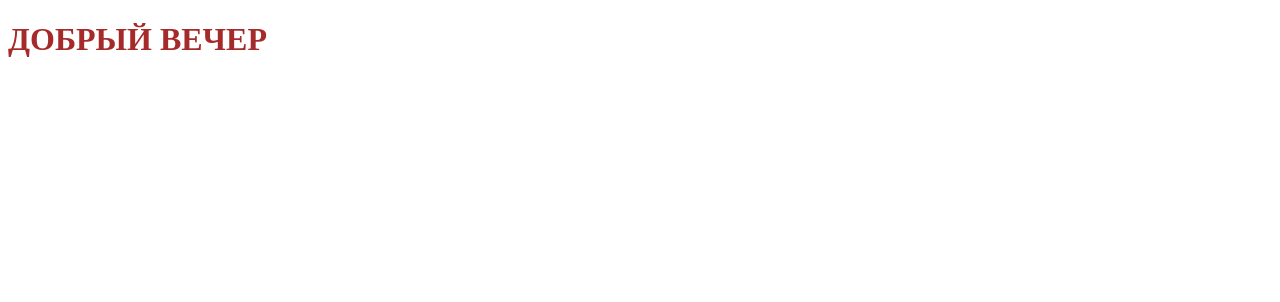
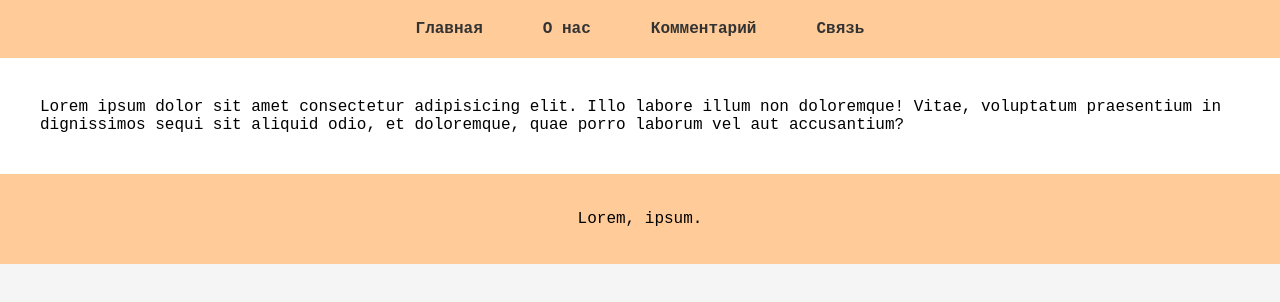
Before and after one commit to EnzeSuzuran/Dom, a plain HTML site: page index.html in a window 1280 px wide. Drawn offline with Linux system fonts and the light colour scheme.

Commit message:
Создана базовая структура сайта

```diff
--- /dev/null
+++ b/CSS/style.css
@@ -0,0 +1,40 @@
+body {
+    margin: 0;
+    font-family: 'Courier New', Courier, monospace;
+    background-color: #f5f5f5;
+}
+
+header {
+    background-color: #ffcc99;
+    padding: 20px;
+}
+
+nav ul {
+    list-style: none;
+    margin: 0;
+    padding: 0;
+    display: flex;
+    justify-content: center;
+}
+
+nav ul li {
+    margin: 0 30px;
+}
+
+nav ul li a {
+    text-decoration: none;
+    color: #333;
+    font-weight: bold;
+}
+
+main {
+    padding: 40px;
+    background-color: #fff;
+    min-height: max-content;
+}
+
+footer {
+    background-color: #ffcc99;
+    padding: 20px;
+    text-align: center;
+}
--- a/index.html
+++ b/index.html
@@ -4,11 +4,24 @@
     <meta charset="UTF-8">
     <meta name="viewport" content="width=device-width, initial-scale=1.0">
     <title>Document</title>
-    <link rel="stylesheet" href="./style.css">
+    <link rel="stylesheet" href="./CSS/style.css">
 </head>
 <body>
     <header>
-        <h1>ДОБРЫЙ ВЕЧЕР</h1>
+        <nav>
+            <ul>
+                <li><a href="#">Главная</a></li>
+                <li><a href="#">О нас</a></li>
+                <li><a href="#">Комментарий</a></li>
+                <li><a href="#">Связь</a></li>
+            </ul>
+        </nav>
     </header>
+    <main>
+        Lorem ipsum dolor sit amet consectetur adipisicing elit. Illo labore illum non doloremque! Vitae, voluptatum praesentium in dignissimos sequi sit aliquid odio, et doloremque, quae porro laborum vel aut accusantium?
+    </main>
+    <footer>
+        <p>Lorem, ipsum.</p>
+    </footer>
 </body>
 </html>
--- a/style.css
+++ /dev/null
@@ -1,3 +0,0 @@
-header {
-    color: brown;
-}
```
